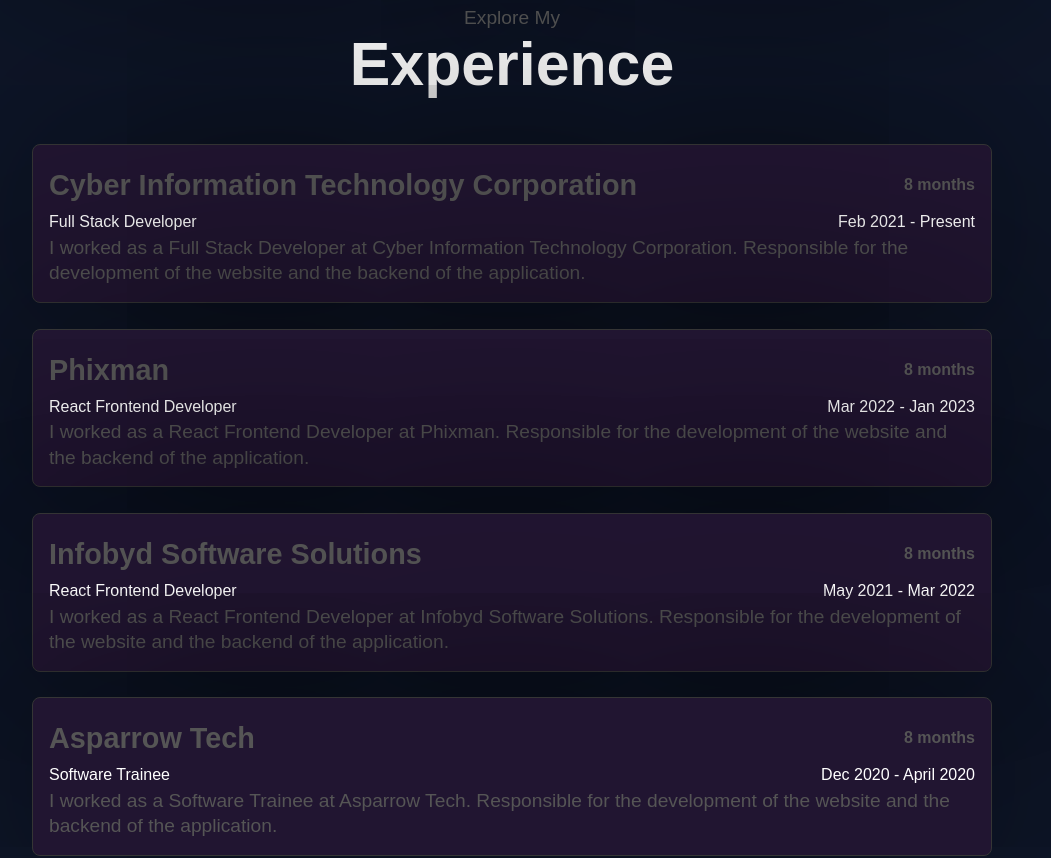
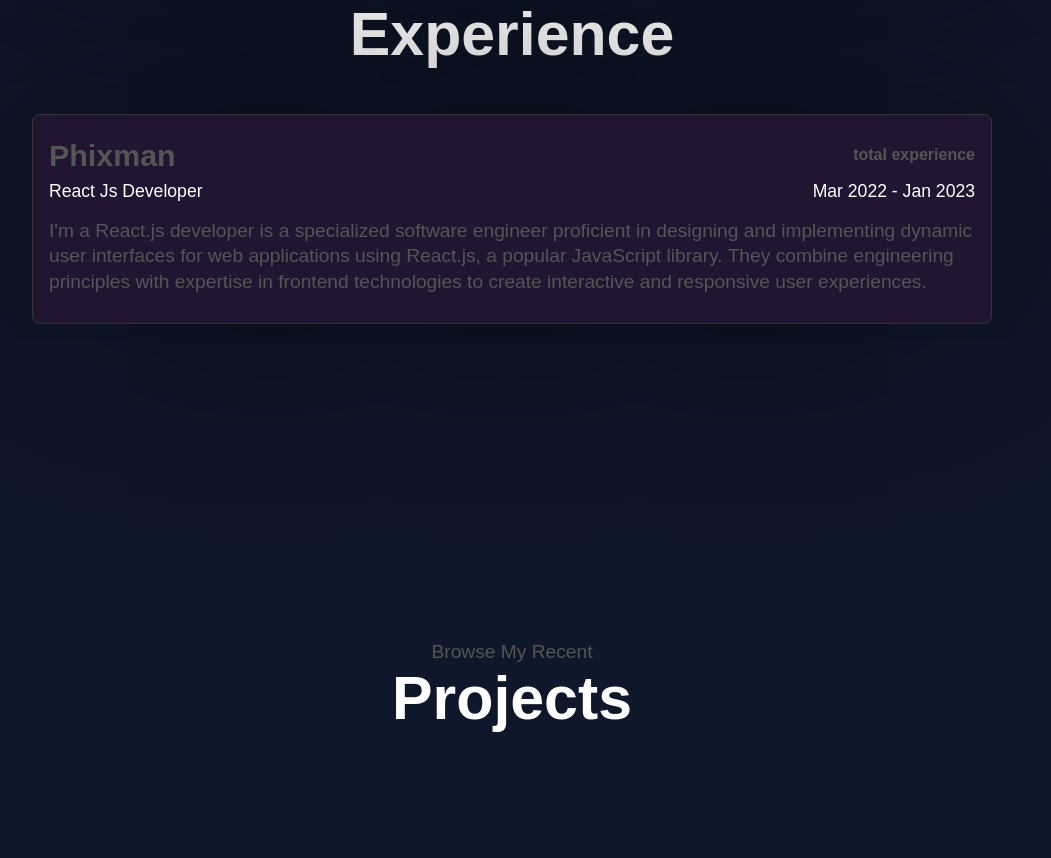
Before and after one commit to Vaishnavi-Karil/Portfolio-Frontend-React, a Next.js app: page /#about in a window 1280 px wide. Shown: the part 2202-3060 px from the top of the page, without its empty margins (128-1179 px from the left). Built offline with nearby package versions, Linux system fonts and the light colour scheme.

Commit message:
update the code

```diff
--- a/src/app/data/constants.js
+++ b/src/app/data/constants.js
@@ -91,7 +91,7 @@
       },
       {
         toolname: "Elastic Beanstalk (Host)",
-        proficiency:  "Experienced",
+        proficiency: "Experienced",
       },
       {
         toolname: "CI/CD",
@@ -99,7 +99,7 @@
       },
       {
         toolname: "AWS Amplify (Host)",
-        proficiency:  "Experienced",
+        proficiency: "Experienced",
       },
 
       {
@@ -108,7 +108,7 @@
       },
       {
         toolname: "Vercel",
-        proficiency:  "Experienced",
+        proficiency: "Experienced",
       },
     ],
   },
@@ -147,82 +147,17 @@
   },
 ];
 
-
 export const ArrayofExperiences = [
   {
-    companyname : "Cyber Information Technology Corporation",
-    designation : "Full Stack Developer",
-    startdate : "Feb 2021",
-    enddate : "Present",
-    experience : 'total experience',
-    responsibility : 'Responsible for the development of the website and the backend of the application.',
-    description : (designation, companyname,responsibility) => {
-      return `I worked as a ${designation} at ${companyname}. ${responsibility}`
-    },
-    plateform : "Web Application",
-    projectname : ["DevShopify"],
-    workingOnTotalProjects : 1,
-    technologies : {
-      frontendtechnologies: ["React"],
-      backendtechnologies: ["Node.js", "Express", "Mongoose ODM", "MongoDB", "JWT", "Cors"],
-      tools: ["Git", "Jira", "Elastic Beanstalk", "CI/CD", "AWS Amplify", "aws", "Vercel", "MongoDBCompass", "MongoDB", "MongoDBShell"],
-    }
-  },
-  {
-    companyname : "Phixman",
-    designation : "React Frontend Developer",
-    startdate : "Mar 2022",
-    enddate : "Jan 2023",
-    experience : "total experience",
-    responsibility : 'Responsible for the development of the website and the backend of the application.',
-    description : (designation, companyname, responsibility) => {
-      return `I worked as a ${designation} at ${companyname}. ${responsibility}`
-    },
-    plateform : "Web Application",
-    projectname : ["Phixman Admin Dashboard"],
-    workingOnTotalProjects : 1,
-    technologies : {
-      frontendtechnologies: ["React","Redux", "Material Ui", "JavaScript", "EcmaScript", "Html", "Css", "Moduler CSS"],
-      backendtechnologies: ["Node.js", "Express", "Mongoose ODM", "MongoDB", "JWT", "Cors"],
-      tools: ["ReactDevTools", "ReduxDevTools", "Google Chrome", "Postman", ]
+    companyname: "Phixman",
+    designation: "React Js Developer",
+    startdate: "Mar 2022",
+    enddate: "Jan 2023",
+    experience: "total experience",
+    responsibility: [],
+    projectname: "Admin Dashboard Panel",
+    description: (designation, companyname, projectname) => {
+      return `I worked as an ${designation} to handle complete frontend of ${projectname}  of  ${companyname}.`;
     },
   },
-  {
-    companyname : "Infobyd  Software Solutions",
-    designation : "React Frontend Developer",
-    startdate : "May 2021",
-    enddate : "Mar 2022",
-    experience : "total experience",
-    responsibility : 'Responsible for the development of the website and the backend of the application.',
-    description : (designation, companyname, responsibility) => {
-      return `I worked as a ${designation} at ${companyname}. ${responsibility}`
-    },
-    plateform : "Web Application",
-    projectname : ["Stakeholder React App", "Socket Connection with Genesys Cloud"],
-    workingOnTotalProjects : 2,
-    technologies : {
-      frontendtechnologies: ["React","Redux", "Material Ui", "JavaScript", "EcmaScript", "Html", "Css", "Moduler CSS"],
-      backendtechnologies: ["Node.js", "Express", "Mongoose ODM", "MongoDB", "JWT", "Cors"],
-      tools: ["ReactDevTools", "ReduxDevTools", "Google Chrome", "Postman", ]
-    },
-  },
-  {
-    companyname : "Asparrow Tech",
-    designation : "Software Trainee",
-    startdate : "Dec 2020",
-    enddate : "April 2020",
-    experience : "total experience",
-    responsibility : 'Responsible for the development of the website and the backend of the application.',
-    description : (designation, companyname, responsibility) => {
-      return `I worked as a ${designation} at ${companyname}. ${responsibility}`
-    },
-    plateform : "Web Application",
-    projectname : ["React Intenship"],
-    workingOnTotalProjects : 0,
-    technologies : {
-      frontendtechnologies: ["React","Redux", "Material Ui", "JavaScript", "EcmaScript", "Html", "Css", "Moduler CSS"],
-      backendtechnologies: ["Node.js", "Express", "Mongoose ODM", "MongoDB", "JWT", "Cors"],
-      tools: ["ReactDevTools", "ReduxDevTools", "Google Chrome", "Postman", ]
-    },
-  },
-]
+];
--- a/src/app/globalStyles.js
+++ b/src/app/globalStyles.js
@@ -34,5 +34,9 @@
   list-style: none;
   text-align: start;
 }
+
+p {
+  font-size: 1.1rem;
+}
   /* Additional global styles can be added here */
 `;
--- a/src/components/Experience/ExperienceStyle.js
+++ b/src/components/Experience/ExperienceStyle.js
@@ -22,19 +22,18 @@
 export const StyledCompanyName = styled.p`
   color: rgb(85, 85, 85);
   font-weight: 600;
-  font-size: 1.8rem;
+  font-size: 1.9rem;
   line-height: 3rem;
 `;
 
 StyledCompanyName.displayName = "StyledCompanyName";
 
 export const StyledDescription = styled.div`
+  padding: 0.8rem 0rem;
   color: rgb(85, 85, 85);
   font-size: 1.2rem;
 `;
-
 StyledDescription.displayName = "StyledDescription";
-
 
 export const StyledTotalExperience = styled.p`
 color: rgb(85, 85, 85);
--- a/src/components/Experience/index.js
+++ b/src/components/Experience/index.js
@@ -27,18 +27,16 @@
       enddate,
       experience,
       description,
-      plateform,
       projectname,
-      workingOnTotalProjects,
       responsibility,
-      technologies: { frontendtechnologies, backendtechnologies, tools },
+      // technologies: { frontendtechnologies, backendtechnologies, tools },
     } = experience_details;
     return (
       <StyledExperience key={index}>
         <div style={{ lineHeight: "1.6rem" }}>
           <StyledExperienceHeadingContainer>
-          <StyledCompanyName>{companyname}</StyledCompanyName>
-          <StyledTotalExperience>8 months</StyledTotalExperience>
+            <StyledCompanyName>{companyname}</StyledCompanyName>
+            <StyledTotalExperience>{experience}</StyledTotalExperience>
           </StyledExperienceHeadingContainer>
           <StyledRoleAndDurationOfWork>
             <p>{designation}</p>
@@ -48,7 +46,8 @@
           </StyledRoleAndDurationOfWork>
 
           <StyledDescription>
-            {description(designation, companyname, responsibility)}
+            {/* {description(designation, companyname, projectname)} */}
+            I'm a React.js developer is a specialized software engineer proficient in designing and implementing dynamic user interfaces for web applications using React.js, a popular JavaScript library. They combine engineering principles with expertise in frontend technologies to create interactive and responsive user experiences.
           </StyledDescription>
         </div>
       </StyledExperience>
```
